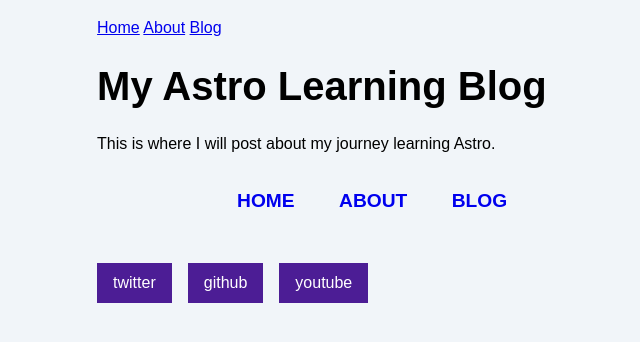
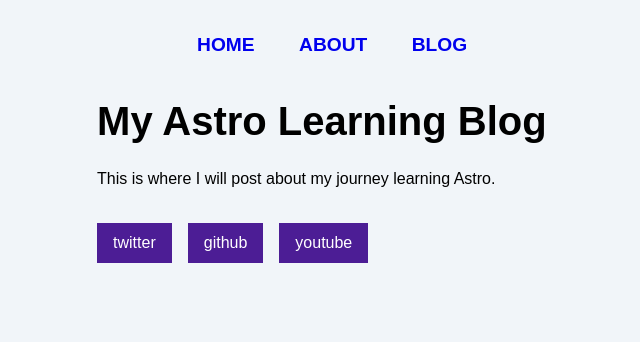
Before and after one commit to Cloud-Xero/sandbox, an Astro site in the folder astro/test-astro/: page /blog in a window 1280 px wide. Shown: the whole page, without its empty margins (203-843 px from the left). Built offline with nearby package versions, Linux system fonts and the light colour scheme; Astro itself is replaced by a stand-in of ours.

Commit message:
astro: remove <a> tags & moved <Header />

```diff
--- a/astro/test-astro/src/pages/blog.astro
+++ b/astro/test-astro/src/pages/blog.astro
@@ -15,14 +15,9 @@ const pageTitle = "My Astro Learning Blog";
     <title>{pageTitle}</title>
   </head>
   <body>
-    <a href="/">Home</a>
-    <a href="/about/">About</a>
-    <a href="/blog/">Blog</a>
+    <Header />
     <h1>{pageTitle}</h1>
     <p>This is where I will post about my journey learning Astro.</p>
-    <ul>
-      <Header />
-    </ul>
     <Footer />
   </body>
 </html>
```
